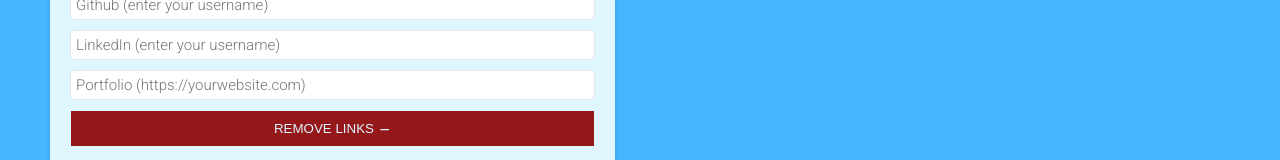
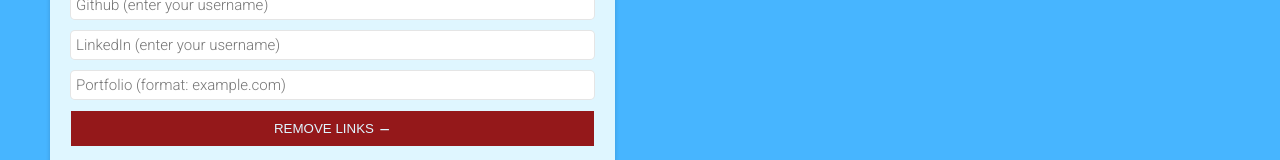
Before and after one commit to asadjawaid/CV-Builder, a React (Create React App) app: page / in a window 1280 px wide. Both pictures are taken after typing "Sample", "Sample", "Sample", "Sample", "name@example.com", "5551234" into the empty fields and a click on the button "Add Links". Shown: the part 503-663 px from the top of the page. Built offline with nearby package versions, Linux system fonts and the light colour scheme.

Commit message:
Portfolio input

```diff
--- a/src/components/CVForm/PersonalInformation.js
+++ b/src/components/CVForm/PersonalInformation.js
@@ -105,11 +105,11 @@ class PersonalInformation extends React.Component {
 								maxLength={20}
 							/>
 							<input
-								type="url"
+								type="text"
 								value={portfolio}
 								name="portfolio"
 								onChange={handlePersonalInformationChange}
-								placeholder="Portfolio (https://yourwebsite.com)"
+								placeholder="Portfolio (format: example.com)"
 								maxLength={20}
 							/>
 							<button onClick={this.toggleLinks} className="btn remove-btn">
--- a/src/components/Container.js
+++ b/src/components/Container.js
@@ -30,8 +30,6 @@ class Container extends React.Component {
 
 	// function to update state for user personal information
 	handlePersonalInformationChange = e => {
-		console.log(e.target.value);
-
 		this.setState({
 			userPersonalInfo: { ...this.state.userPersonalInfo, [e.target.name]: e.target.value }
 		});
```
